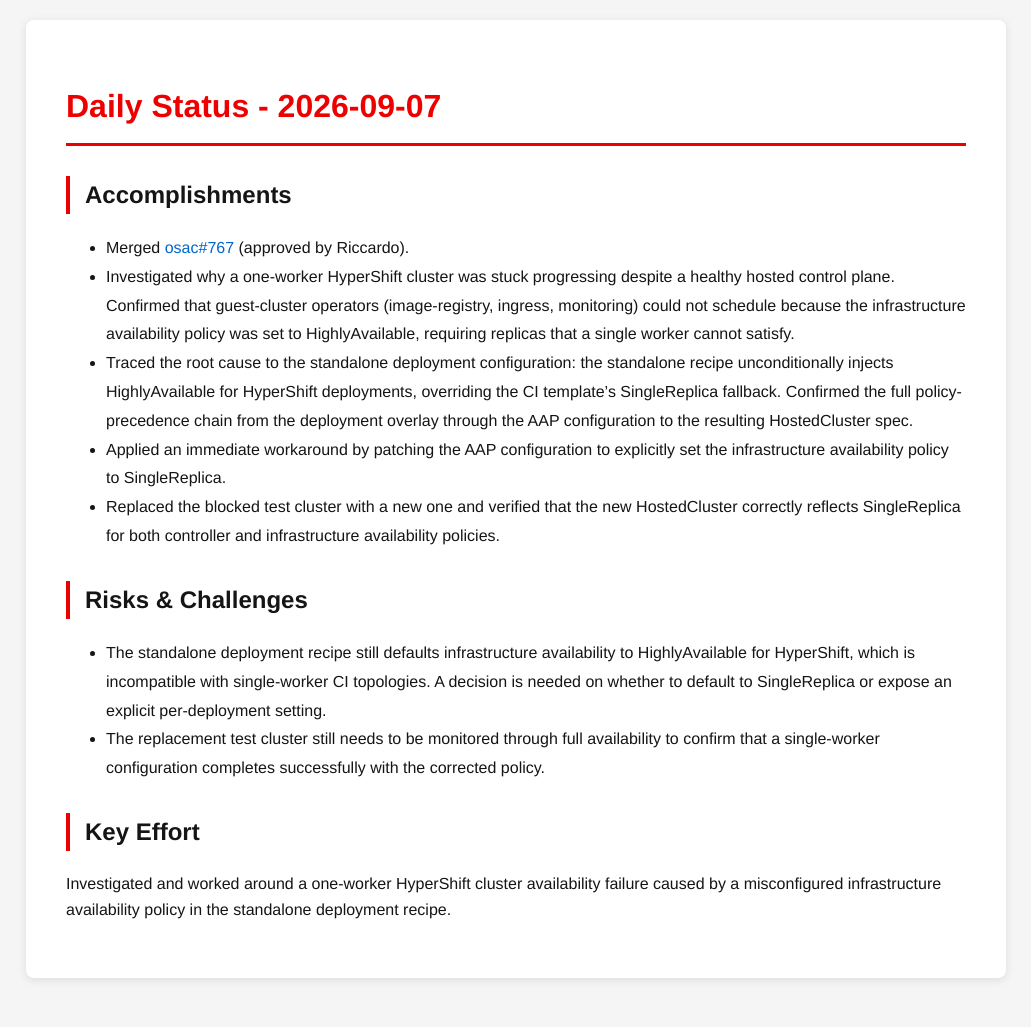
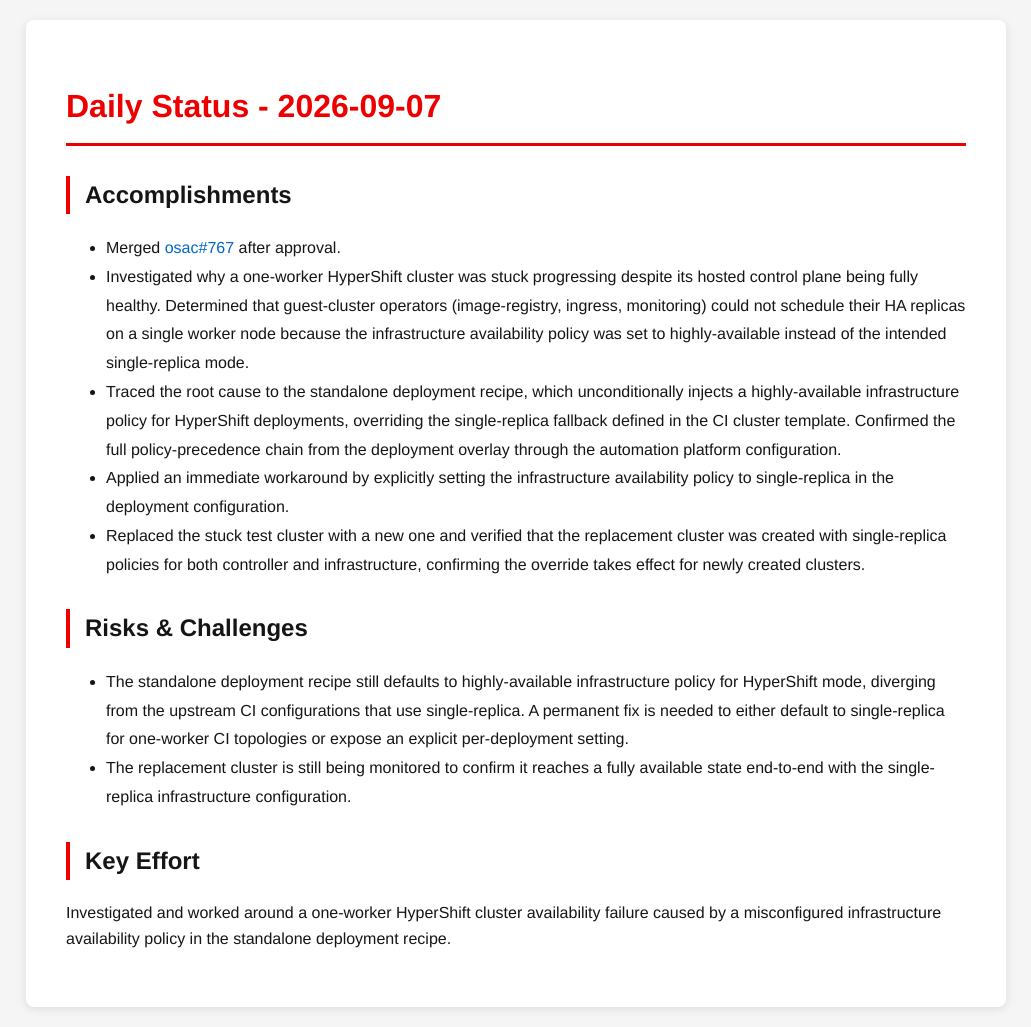
Before and after one commit to tzvatot/daily-status, a Jekyll site: the page built from 2026-09-07.md, in a window 1280 px wide. Shown: the whole page, without its empty margins (124-1155 px from the left). Built offline with Jekyll 4.4.1, drawn with Linux system fonts in a browser that asks for light colours; before the commit the page ends 998 px from its top, so only the background shows below that.

Commit message:
Daily status update - 2026-09-07

```diff
--- a/2026-09-07.md
+++ b/2026-09-07.md
@@ -7,15 +7,15 @@ date: 2026-09-07
 # Daily Status - 2026-09-07
 
 ## Accomplishments
-- Merged [osac#767](https://github.com/osac-project/osac/pull/767) (approved by Riccardo).
-- Investigated why a one-worker HyperShift cluster was stuck progressing despite a healthy hosted control plane. Confirmed that guest-cluster operators (image-registry, ingress, monitoring) could not schedule because the infrastructure availability policy was set to HighlyAvailable, requiring replicas that a single worker cannot satisfy.
-- Traced the root cause to the standalone deployment configuration: the standalone recipe unconditionally injects HighlyAvailable for HyperShift deployments, overriding the CI template's SingleReplica fallback. Confirmed the full policy-precedence chain from the deployment overlay through the AAP configuration to the resulting HostedCluster spec.
-- Applied an immediate workaround by patching the AAP configuration to explicitly set the infrastructure availability policy to SingleReplica.
-- Replaced the blocked test cluster with a new one and verified that the new HostedCluster correctly reflects SingleReplica for both controller and infrastructure availability policies.
+- Merged [osac#767](https://github.com/osac-project/osac/pull/767) after approval.
+- Investigated why a one-worker HyperShift cluster was stuck progressing despite its hosted control plane being fully healthy. Determined that guest-cluster operators (image-registry, ingress, monitoring) could not schedule their HA replicas on a single worker node because the infrastructure availability policy was set to highly-available instead of the intended single-replica mode.
+- Traced the root cause to the standalone deployment recipe, which unconditionally injects a highly-available infrastructure policy for HyperShift deployments, overriding the single-replica fallback defined in the CI cluster template. Confirmed the full policy-precedence chain from the deployment overlay through the automation platform configuration.
+- Applied an immediate workaround by explicitly setting the infrastructure availability policy to single-replica in the deployment configuration.
+- Replaced the stuck test cluster with a new one and verified that the replacement cluster was created with single-replica policies for both controller and infrastructure, confirming the override takes effect for newly created clusters.
 
 ## Risks & Challenges
-- The standalone deployment recipe still defaults infrastructure availability to HighlyAvailable for HyperShift, which is incompatible with single-worker CI topologies. A decision is needed on whether to default to SingleReplica or expose an explicit per-deployment setting.
-- The replacement test cluster still needs to be monitored through full availability to confirm that a single-worker configuration completes successfully with the corrected policy.
+- The standalone deployment recipe still defaults to highly-available infrastructure policy for HyperShift mode, diverging from the upstream CI configurations that use single-replica. A permanent fix is needed to either default to single-replica for one-worker CI topologies or expose an explicit per-deployment setting.
+- The replacement cluster is still being monitored to confirm it reaches a fully available state end-to-end with the single-replica infrastructure configuration.
 
 ## Key Effort
 Investigated and worked around a one-worker HyperShift cluster availability failure caused by a misconfigured infrastructure availability policy in the standalone deployment recipe.
```
